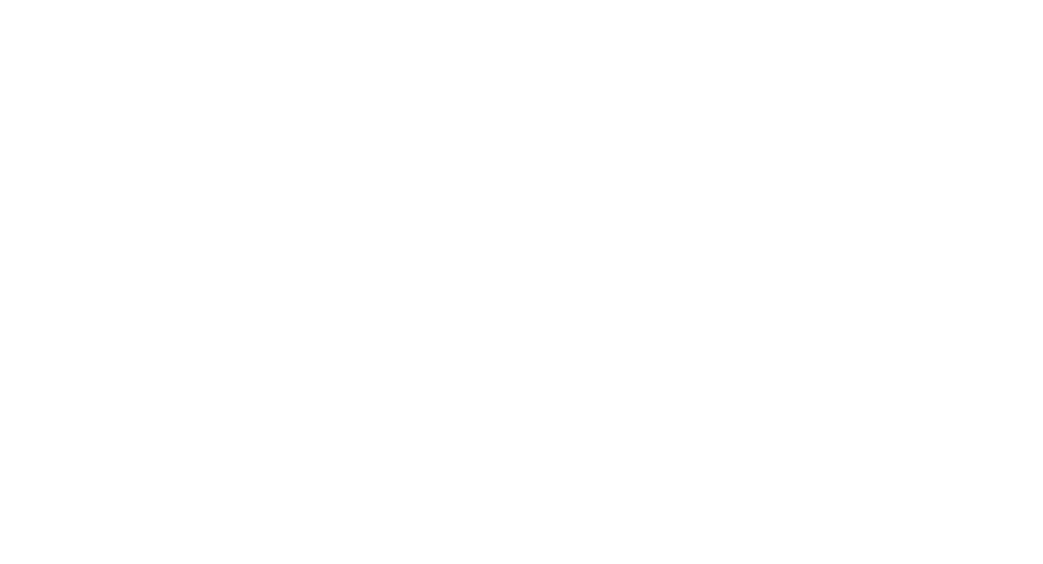
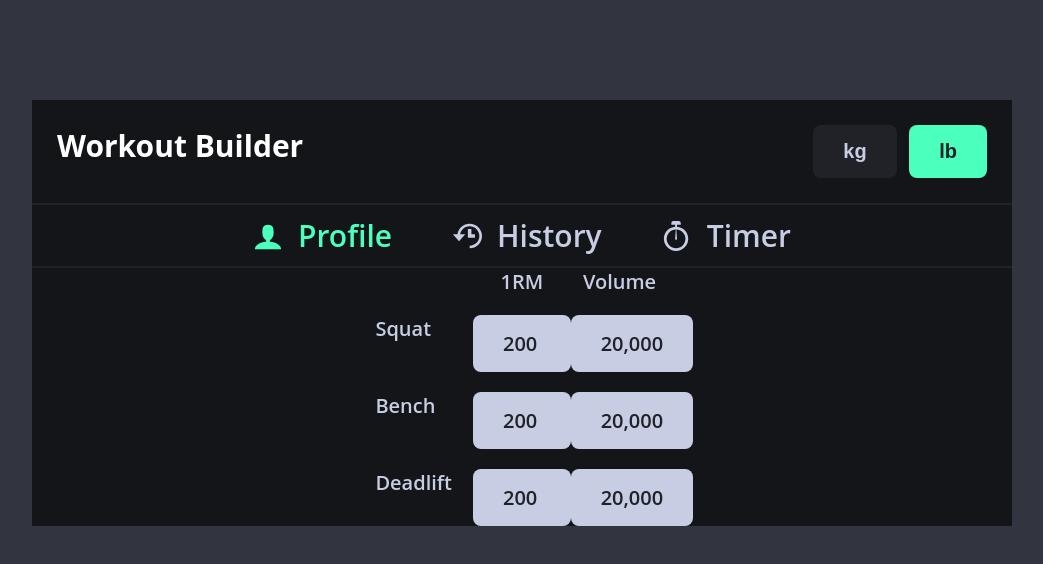
Before and after one commit to ChrisWrenDev/Workout-Builder, a website: page index.html in a window 1280 px wide. Shown: the whole page, without its empty margins (118-1161 px from the left). Drawn offline with Linux system fonts and the light colour scheme.

Commit message:
Header and Navigation

```diff
--- a/index.html
+++ b/index.html
@@ -16,7 +16,91 @@
 </head>
 
 <body>
+    <header class="header">
+        <div class="header__title">
+            <h1 class="primary-heading">Workout Builder</h1>
+            <div class="header__buttons">
+                <button class="btn">kg</button>
+                <button class="btn btn--active">lb</button>
+            </div>
+        </div>
+        <nav class="nav">
+            <ul class="nav__links">
+                <li class="nav__item nav__item--active">
+                    <svg class="nav__icon">
+                        <use xlink:href="img/sprite.svg#icon-user"></use>
+                    </svg>
+                    <p class="nav__text">Profile</p>
+                </li>
+                <li class="nav__item">
+                    <svg class="nav__icon">
+                        <use xlink:href="img/sprite.svg#icon-history"></use>
+                    </svg>
+                    <p class="nav__text">History</p>
+                </li>
+                <li class="nav__item">
+                    <svg class="nav__icon">
+                        <use xlink:href="img/sprite.svg#icon-stopwatch"></use>
+                    </svg>
+                    <p class="nav__text">Timer</p>
+                </li>
+            </ul>
+        </nav>
+    </header>
+    <main>
+        <section class="section__profile">
+            <div class="stats">
+                <div class="stats__titles">
+                    <div class="stats__name"></div>
+                    <div class="stats__name">
+                        <p class="lift-text--title text-center">1RM</p>
+                    </div>
+                    <div class="stats__name">
+                        <p class="lift-text--title text-center">Volume</p>
+                    </div>
+                </div>
+                <div class="stats__lift">
+                    <div class="stats__name">
+                        <p class="lift-text--title">Squat</p>
+                    </div>
+                    <div class="stats__field">
+                        <p class="lift-text--stat">200</p>
+                    </div>
+                    <div class="stats__field">
+                        <p class="lift-text--stat">20,000</p>
+                    </div>
+                </div>
+                <div class="stats__lift">
+                    <div class="stats__name">
+                        <p class="lift-text--title">Bench</p>
+                    </div>
+                    <div class="stats__field">
+                        <p class="lift-text--stat">200</p>
+                    </div>
+                    <div class="stats__field">
+                        <p class="lift-text--stat">20,000</p>
+                    </div>
+                </div>
+                <div class="stats__lift">
+                    <div class="stats__name">
+                        <p class="lift-text--title">Deadlift</p>
+                    </div>
+                    <div class="stats__field">
+                        <p class="lift-text--stat">200</p>
+                    </div>
+                    <div class="stats__field">
+                        <p class="lift-text--stat">20,000</p>
+                    </div>
+                </div>
+            </div>
+        </section>
+        <section class="section__history">
 
+        </section>
+        <section class="section__timer">
+
+        </section>
+    </main>
 </body>
 
 </html>
--- a/package.json
+++ b/package.json
@@ -7,6 +7,7 @@
   "devDependencies": {
     "autoprefixer": "^10.2.5",
     "concat": "^1.0.3",
+    "live-server": "^1.2.1",
     "node-sass": "^5.0.0",
     "npm-run-all": "^4.1.5",
     "postcss": "^8.2.10"
--- a/sass/abstract/_variables.scss
+++ b/sass/abstract/_variables.scss
@@ -1,16 +1,14 @@
 // COLOURS
-$color-primary-light: #1c1024;
-$color-primary-medium: #140c1c;
-$color-primary-dark: #0f0717;
+$color-primary-light: #c7cde3;
+$color-primary-medium-1: #32343f;
+$color-primary-medium-2: #202228;
+$color-primary-dark: #141519;
 
-$color-secondary: #df3f7f;
-
-$color-tertiary: #48bbdd;
-
-$color-grey: #827c85;
+$color-secondary: #4bffbd;
 
 $color-white: #fff;
 $color-black: #000;
+$color-grey: #827c85;
 
 // FONT SIZE
 $default-font-size: 1.6rem;
--- a/sass/base/_base.scss
+++ b/sass/base/_base.scss
@@ -15,4 +15,6 @@ body {
   font-family: "Open Sans", sans-serif;
   font-weight: 600;
   color: $color-white;
+  padding: 10rem 15rem;
+  background-color: $color-primary-medium-1;
 }
--- a/sass/base/_typeography.scss
+++ b/sass/base/_typeography.scss
@@ -0,0 +1,26 @@
+.primary-heading {
+  font-size: 3rem;
+  font-weight: 700;
+}
+
+.secondary-heading {
+  font-size: 3rem;
+  font-weight: 700;
+}
+
+.lift-text {
+  &--title {
+    font-size: 2rem;
+    font-weight: 600;
+    color: $color-primary-light;
+  }
+  &--stat {
+    font-size: 2rem;
+    font-weight: 600;
+    color: $color-primary-medium-2;
+  }
+}
+
+.text-center {
+  text-align: center;
+}
--- a/sass/components/_button.scss
+++ b/sass/components/_button.scss
@@ -0,0 +1,34 @@
+.btn {
+  &,
+  &:link,
+  &:visited {
+    font-size: 2rem;
+    font-weight: 600;
+    padding: 1.5rem 3rem;
+    border: none;
+    border-radius: 0.8rem;
+    background-color: $color-primary-medium-2;
+    color: $color-primary-light;
+    cursor: pointer;
+  }
+
+  &:hover,
+  &:active {
+    background-color: $color-white;
+    color: $color-primary-medium-2;
+  }
+}
+
+.btn--active {
+  &,
+  &:link,
+  &:visited {
+    background-color: $color-secondary;
+    color: $color-primary-medium-2;
+  }
+
+  &:hover,
+  &:active {
+    background-color: $color-white;
+  }
+}
--- /dev/null
+++ b/sass/components/_stats.scss
@@ -0,0 +1,25 @@
+.stats {
+  &__titles {
+    display: flex;
+    margin-bottom: 2rem;
+  }
+
+  &__lift {
+    display: flex;
+    &:not(:last-child) {
+      margin-bottom: 2rem;
+    }
+  }
+
+  &__name {
+    flex: 0 0 33.3%;
+  }
+
+  &__field {
+    flex: 0 0 33.3%;
+    padding: 1.5rem 3rem;
+    border: none;
+    border-radius: 0.8rem;
+    background-color: $color-primary-light;
+  }
+}
--- a/sass/layout/_header.scss
+++ b/sass/layout/_header.scss
@@ -0,0 +1,15 @@
+.header {
+  max-width: 140rem;
+  background-color: $color-primary-dark;
+
+  &__title {
+    display: flex;
+    justify-content: space-between;
+    padding: 2.5rem;
+    border-bottom: 2px solid $color-primary-medium-2;
+  }
+
+  &__buttons .btn:last-child {
+    margin-left: 1rem;
+  }
+}
--- a/sass/layout/_navigation.scss
+++ b/sass/layout/_navigation.scss
@@ -0,0 +1,52 @@
+.nav {
+  display: flex;
+  justify-content: center;
+  padding: 1rem;
+  border-bottom: 2px solid $color-primary-medium-2;
+
+  &__links {
+    list-style: none;
+    display: flex;
+    justify-content: center;
+  }
+
+  &__item {
+    display: flex;
+    align-items: center;
+    padding: 0 3rem;
+
+    &:hover > .nav__icon {
+      fill: $color-white;
+    }
+    &:hover > .nav__text {
+      color: $color-white;
+    }
+  }
+
+  &__item--active {
+    & .nav__icon,
+    & .nav__text {
+      color: $color-secondary;
+      fill: $color-secondary;
+    }
+
+    &:hover > .nav__icon {
+      fill: $color-white;
+    }
+    &:hover > .nav__text {
+      color: $color-white;
+    }
+  }
+
+  &__icon {
+    height: 3rem;
+    width: 3rem;
+    fill: $color-primary-light;
+    margin-right: 1.5rem;
+  }
+
+  &__text {
+    font-size: 3rem;
+    color: $color-primary-light;
+  }
+}
--- a/sass/main.scss
+++ b/sass/main.scss
@@ -8,6 +8,7 @@
 @import "base/utilities";
 
 @import "components/button";
+@import "components/stats";
 
 @import "layout/footer";
 @import "layout/header";
--- a/sass/pages/_builder.scss
+++ b/sass/pages/_builder.scss
@@ -0,0 +1,11 @@
+.section__profile {
+  display: flex;
+  justify-content: center;
+  background-color: $color-primary-dark;
+}
+
+.section__history {
+}
+
+.section__timer {
+}
```
Also changed, not shown: css/style.css, img/sprite.svg (added), 1 other file.
